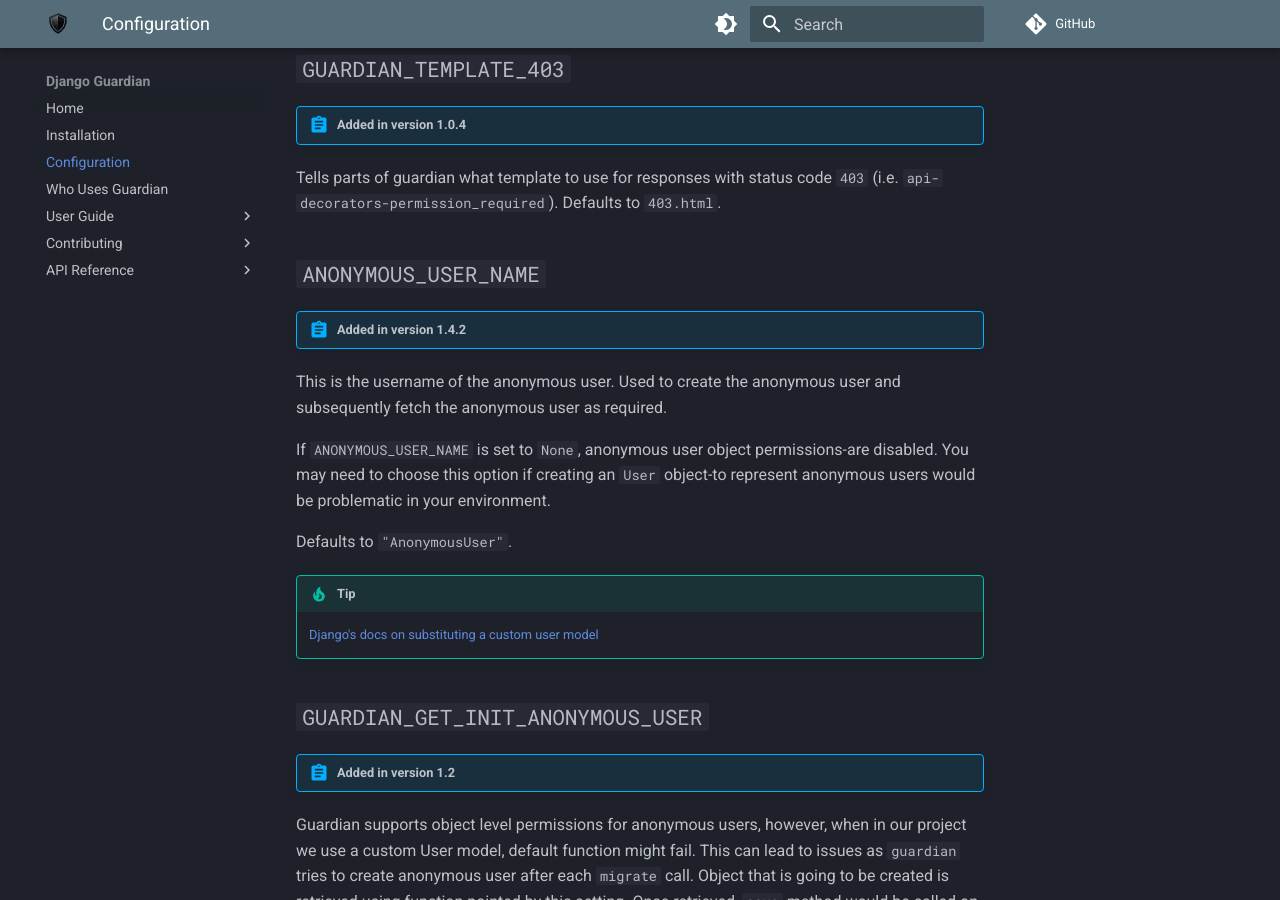
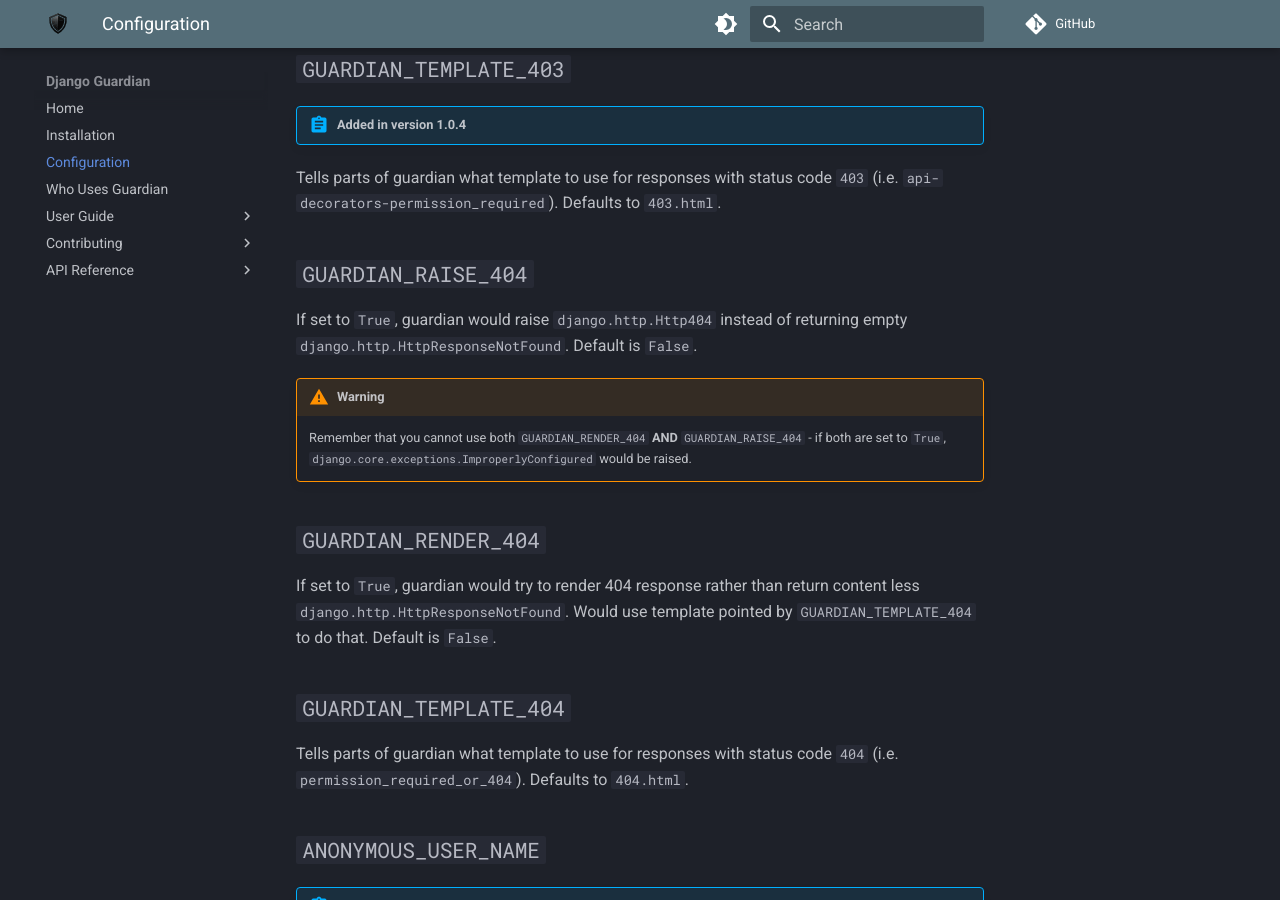
Before and after one commit to django-guardian/django-guardian, an MkDocs documentation site: the page built from docs/configuration.md, in a window 1280 px wide and 900 px high, scrolled down 1720 px. Built offline with MkDocs 1.6.1 and Material for MkDocs 9.7.7, drawn with Linux system fonts in a browser that asks for light colours; plug-ins that fetch from the network failed and are left out; comment, search, counter and statistics services are not loaded.

Commit message:
docs: document the GUARDIAN_*_404 settings
GUARDIAN_RAISE_404, GUARDIAN_RENDER_404 and GUARDIAN_TEMPLATE_404 are
read in guardian/conf/settings.py and used by get_40x_or_None, and the
permission_required docstring points to GUARDIAN_RENDER_404, but the
configuration page only covered the 403 settings.

Co-Authored-By: Claude Opus 5.5 <noreply@anthropic.com>

```diff
--- a/docs/configuration.md
+++ b/docs/configuration.md
@@ -87,6 +87,28 @@ Would use template pointed by `GUARDIAN_TEMPLATE_403` to do that. Default is `Fa
 
 Tells parts of guardian what template to use for responses with status
 code `403` (i.e. `api-decorators-permission_required`). Defaults to `403.html`.
+
+## `GUARDIAN_RAISE_404`
+
+If set to `True`, guardian would raise `django.http.Http404` instead of returning
+empty `django.http.HttpResponseNotFound`. Default is `False`.
+
+!!! warning
+
+    Remember that you cannot use both
+    `GUARDIAN_RENDER_404` **AND** `GUARDIAN_RAISE_404` - if both are set
+    to `True`, `django.core.exceptions.ImproperlyConfigured` would be raised.
+
+## `GUARDIAN_RENDER_404`
+
+If set to `True`, guardian would try to render 404 response rather than
+return content less `django.http.HttpResponseNotFound`.
+Would use template pointed by `GUARDIAN_TEMPLATE_404` to do that. Default is `False`.
+
+## `GUARDIAN_TEMPLATE_404`
+
+Tells parts of guardian what template to use for responses with status
+code `404` (i.e. `permission_required_or_404`). Defaults to `404.html`.
 
 
 ## `ANONYMOUS_USER_NAME`
```
